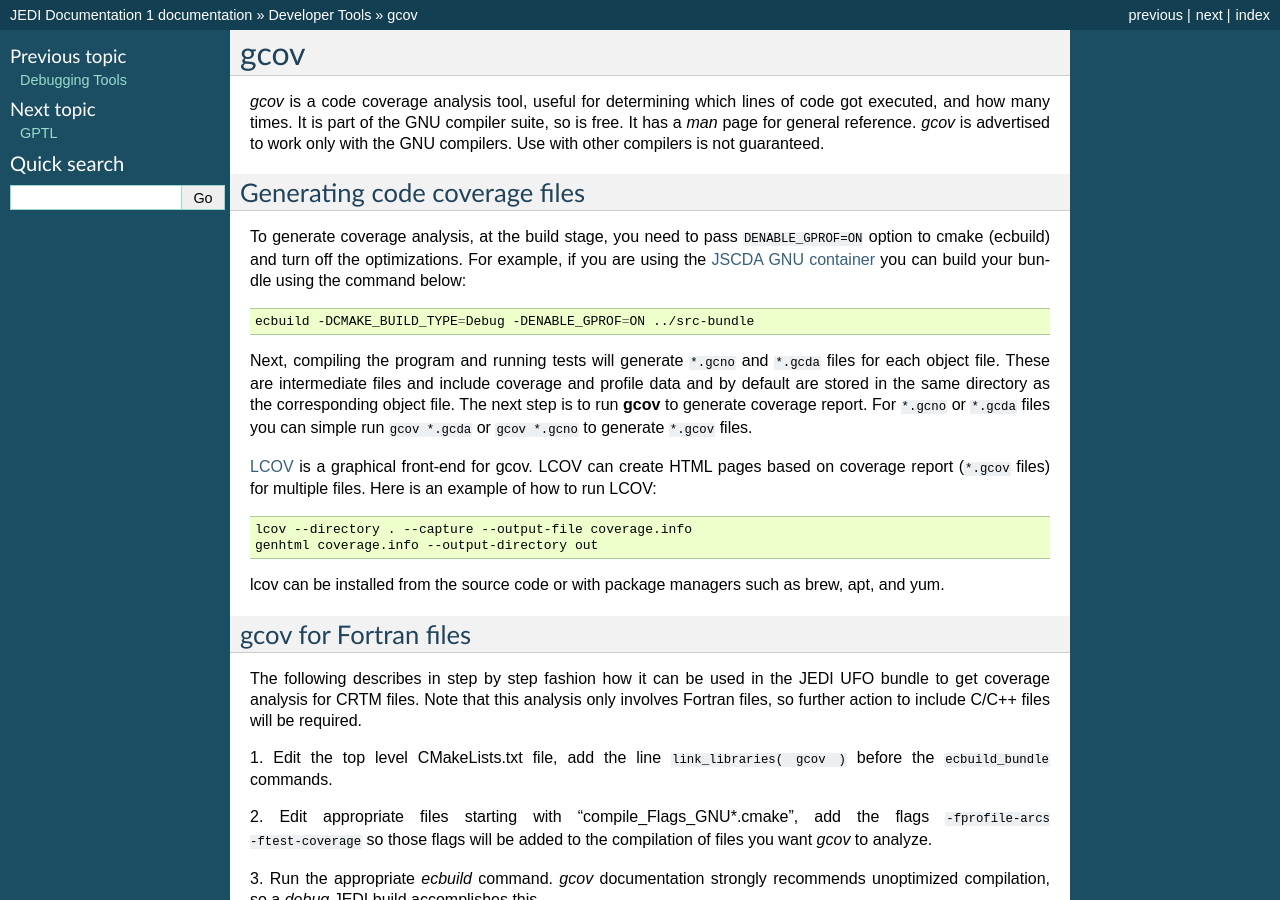
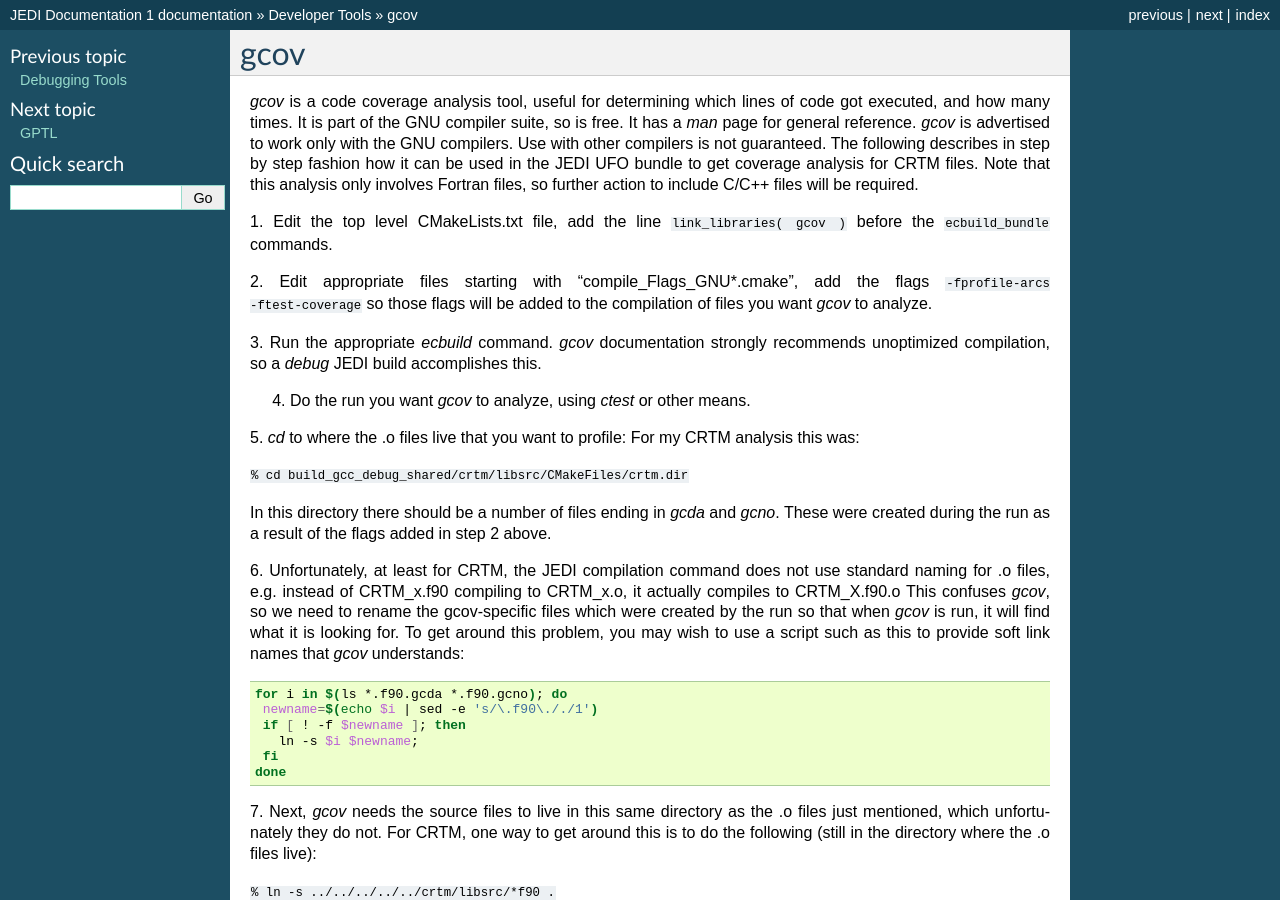
Before and after one commit to JCSDA/jedi-docs, a Sphinx documentation site: the page built from docs/developer/developer_tools/gcov.rst, in a window 1280 px wide and 900 px high. Built offline with Sphinx 7.4.7, drawn with Linux system fonts in a browser that asks for light colours.

Commit message:
revert gcov.rst

```diff
--- a/docs/developer/developer_tools/gcov.rst
+++ b/docs/developer/developer_tools/gcov.rst
@@ -4,31 +4,8 @@ gcov
 *gcov* is a code coverage analysis tool, useful for determining which lines of
 code got executed, and how many times. It is part of the GNU compiler suite,
 so is free. It has a *man* page for general reference. *gcov* is advertised to
-work only with the GNU compilers. Use with other compilers is not guaranteed.
-
-Generating code coverage files
-------------------------------
-To generate coverage analysis, at the build stage, you need to pass ``DENABLE_GPROF=ON`` option to cmake (ecbuild) and turn off the optimizations. For example, if you are using the `JSCDA GNU container <https://hub.docker.com/r/jcsda/docker-gnu-openmpi-dev>`_ you can build your bundle using the command below:
-
-.. code:: bash
-
-  ecbuild -DCMAKE_BUILD_TYPE=Debug -DENABLE_GPROF=ON ../src-bundle
-
-Next, compiling the program and running tests will generate ``*.gcno`` and ``*.gcda`` files for each object file. These are intermediate files and include coverage and profile data and by default are stored in the same directory as the corresponding object file. The next step is to run **gcov** to generate coverage report. For ``*.gcno`` or ``*.gcda`` files you can simple run ``gcov *.gcda`` or ``gcov *.gcno`` to generate ``*.gcov`` files.
-
-`LCOV <http://ltp.sourceforge.net/coverage/lcov.php>`_ is a graphical front-end for gcov. LCOV can create HTML pages based on coverage report (``*.gcov`` files) for multiple files. Here is an example of how to run LCOV:
-
-.. code:: bash
-
-  lcov --directory . --capture --output-file coverage.info
-  genhtml coverage.info --output-directory out
-
-lcov can be installed from the source code or with package managers such as brew, apt, and yum.
-
-gcov for Fortran files
-----------------------
-
-The following describes in step by step fashion how it can be used in the JEDI UFO
+work only with the GNU compilers. Use with other compilers is not guaranteed. The
+following describes in step by step fashion how it can be used in the JEDI UFO
 bundle to get coverage analysis for CRTM files. Note that this analysis only
 involves Fortran files, so further action to include C/C++ files will be
 required.
```
